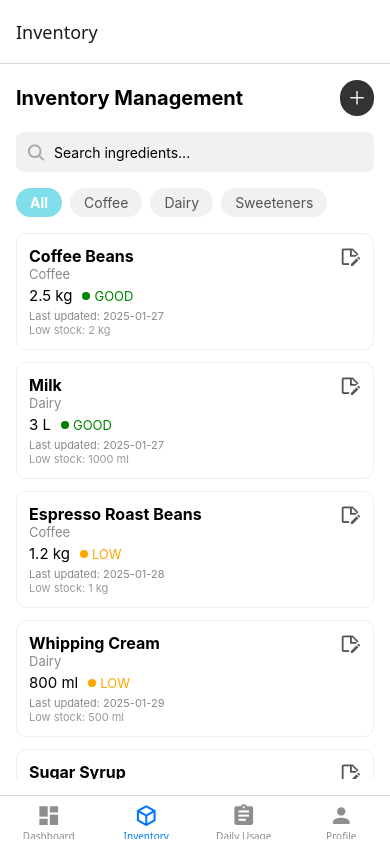
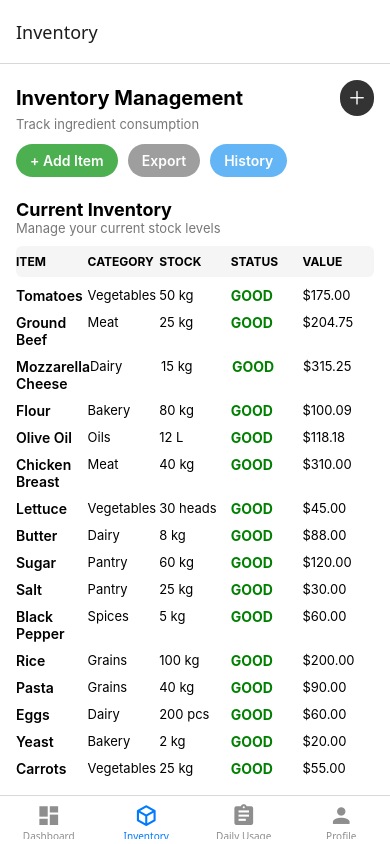
Before and after one commit to GayashiRamanayake/Code4Change, a React Native app: screen /Inventory in a window 390 px wide. Built offline with nearby package versions, Linux system fonts and the light colour scheme.

Commit message:
Updated the inventory screen

```diff
--- a/screens/InventoryScreen.js
+++ b/screens/InventoryScreen.js
@@ -1,145 +1,41 @@
 import React, { useState } from 'react';
-import { View, Text, StyleSheet, TextInput, TouchableOpacity, FlatList } from 'react-native';
-import { Ionicons, MaterialCommunityIcons } from '@expo/vector-icons';
+import { View, Text, StyleSheet, TouchableOpacity, FlatList } from 'react-native';
+import { Ionicons } from '@expo/vector-icons';
 
 export default function InventoryScreen() {
-  const [selectedCategory, setSelectedCategory] = useState('All');
-  const [searchTerm, setSearchTerm] = useState('');
+  const [inventoryData] = useState([
+    { id: '1', name: 'Tomatoes', category: 'Vegetables', stock: '50 kg', status: 'good', value: '$175.00', min: '10 kg', max: '100 kg' },
+    { id: '2', name: 'Ground Beef', category: 'Meat', stock: '25 kg', status: 'good', value: '$204.75', min: '5 kg', max: '50 kg' },
+    { id: '3', name: 'Mozzarella Cheese', category: 'Dairy', stock: '15 kg', status: 'good', value: '$315.25', min: '5 kg', max: '30 kg' },
+    { id: '4', name: 'Flour', category: 'Bakery', stock: '80 kg', status: 'good', value: '$100.09', min: '20 kg', max: '120 kg' },
+    { id: '5', name: 'Olive Oil', category: 'Oils', stock: '12 L', status: 'good', value: '$118.18', min: '5 L', max: '25 L' },
+    { id: '6', name: 'Chicken Breast', category: 'Meat', stock: '40 kg', status: 'good', value: '$310.00', min: '10 kg', max: '70 kg' },
+    { id: '7', name: 'Lettuce', category: 'Vegetables', stock: '30 heads', status: 'good', value: '$45.00', min: '5 heads', max: '60 heads' },
+    { id: '8', name: 'Butter', category: 'Dairy', stock: '8 kg', status: 'good', value: '$88.00', min: '2 kg', max: '20 kg' },
+    { id: '9', name: 'Sugar', category: 'Pantry', stock: '60 kg', status: 'good', value: '$120.00', min: '15 kg', max: '80 kg' },
+    { id: '10', name: 'Salt', category: 'Pantry', stock: '25 kg', status: 'good', value: '$30.00', min: '5 kg', max: '40 kg' },
+    { id: '11', name: 'Black Pepper', category: 'Spices', stock: '5 kg', status: 'good', value: '$60.00', min: '1 kg', max: '10 kg' },
+    { id: '12', name: 'Rice', category: 'Grains', stock: '100 kg', status: 'good', value: '$200.00', min: '30 kg', max: '150 kg' },
+    { id: '13', name: 'Pasta', category: 'Grains', stock: '40 kg', status: 'good', value: '$90.00', min: '10 kg', max: '70 kg' },
+    { id: '14', name: 'Eggs', category: 'Dairy', stock: '200 pcs', status: 'good', value: '$60.00', min: '50 pcs', max: '300 pcs' },
+    { id: '15', name: 'Yeast', category: 'Bakery', stock: '2 kg', status: 'good', value: '$20.00', min: '500 g', max: '5 kg' },
+    { id: '16', name: 'Carrots', category: 'Vegetables', stock: '25 kg', status: 'good', value: '$55.00', min: '5 kg', max: '50 kg' },
+    { id: '17', name: 'Onions', category: 'Vegetables', stock: '40 kg', status: 'good', value: '$80.00', min: '10 kg', max: '70 kg' },
+    { id: '18', name: 'Garlic', category: 'Vegetables', stock: '10 kg', status: 'good', value: '$40.00', min: '2 kg', max: '20 kg' },
+    { id: '19', name: 'Fish Fillets', category: 'Seafood', stock: '20 kg', status: 'good', value: '$250.00', min: '5 kg', max: '40 kg' },
+    { id: '20', name: 'Shrimp', category: 'Seafood', stock: '15 kg', status: 'good', value: '$180.00', min: '5 kg', max: '30 kg' },
+  ]);
 
-  const categories = ['All', 'Coffee', 'Dairy', 'Sweeteners'];
-
-  const inventoryData = [
-    {
-      id: '1',
-      name: 'Coffee Beans',
-      category: 'Coffee',
-      quantity: '2.5 kg',
-      status: 'GOOD',
-      lastUpdated: '2025-01-27',
-      lowStock: '2 kg',
-    },
-    {
-      id: '2',
-      name: 'Milk',
-      category: 'Dairy',
-      quantity: '3 L',
-      status: 'GOOD',
-      lastUpdated: '2025-01-27',
-      lowStock: '1000 ml',
-    },
-    {
-      id: '3',
-      name: 'Espresso Roast Beans',
-      category: 'Coffee',
-      quantity: '1.2 kg',
-      status: 'LOW',
-      lastUpdated: '2025-01-28',
-      lowStock: '1 kg',
-    },
-    {
-      id: '4',
-      name: 'Whipping Cream',
-      category: 'Dairy',
-      quantity: '800 ml',
-      status: 'LOW',
-      lastUpdated: '2025-01-29',
-      lowStock: '500 ml',
-    },
-    {
-      id: '5',
-      name: 'Sugar Syrup',
-      category: 'Sweeteners',
-      quantity: '1.5 L',
-      status: 'GOOD',
-      lastUpdated: '2025-01-27',
-      lowStock: '500 ml',
-    },
-    {
-      id: '6',
-      name: 'Brown Sugar',
-      category: 'Sweeteners',
-      quantity: '3 kg',
-      status: 'GOOD',
-      lastUpdated: '2025-01-26',
-      lowStock: '1 kg',
-    },
-    {
-      id: '7',
-      name: 'Vanilla Syrup',
-      category: 'Sweeteners',
-      quantity: '900 ml',
-      status: 'LOW',
-      lastUpdated: '2025-01-29',
-      lowStock: '500 ml',
-    },
-    {
-      id: '8',
-      name: 'Chocolate Sauce',
-      category: 'Sweeteners',
-      quantity: '1.8 kg',
-      status: 'GOOD',
-      lastUpdated: '2025-01-25',
-      lowStock: '500 g',
-    },
-    {
-      id: '9',
-      name: 'Oat Milk',
-      category: 'Dairy',
-      quantity: '2 L',
-      status: 'GOOD',
-      lastUpdated: '2025-01-27',
-      lowStock: '1 L',
-    },
-    {
-      id: '10',
-      name: 'Matcha Powder',
-      category: 'Coffee',
-      quantity: '500 g',
-      status: 'LOW',
-      lastUpdated: '2025-01-28',
-      lowStock: '300 g',
-    },
-  ];
-
-  const filteredData = inventoryData.filter((item) => {
-    const matchesCategory = selectedCategory === 'All' || item.category === selectedCategory;
-    const matchesSearch = searchTerm.trim() === '' ||
-      item.name.toLowerCase().includes(searchTerm.toLowerCase());
-    return matchesCategory && matchesSearch;
-  });
-
-  // Status dot color based on status
-  const getStatusColor = (status) => {
-    switch (status) {
-      case 'GOOD':
-        return 'green';
-      case 'LOW':
-        return 'orange';
-      case 'OUT':
-        return 'red';
-      default:
-        return 'gray';
-    }
-  };
 
   const renderItem = ({ item }) => (
-    <View style={styles.itemCard}>
-      <View style={{ flex: 1 }}>
-        <Text style={styles.itemName}>{item.name}</Text>
-        <Text style={styles.itemCategory}>{item.category}</Text>
-        <View style={styles.row}>
-          <Text style={styles.itemQuantity}>{item.quantity}</Text>
-          <View style={[styles.statusDot, { backgroundColor: getStatusColor(item.status) }]} />
-          <Text style={[styles.statusText, { color: getStatusColor(item.status) }]}>{item.status}</Text>
-        </View>
-        <Text style={styles.itemDate}>
-          Last updated: {item.lastUpdated}
-        </Text>
-        <Text style={styles.lowStock}>Low stock: {item.lowStock}</Text>
-      </View>
-      <TouchableOpacity>
-        <MaterialCommunityIcons name="note-edit-outline" size={22} color="#555" />
-      </TouchableOpacity>
+    <View style={styles.row}>
+      <Text style={styles.cellName}>{item.name}</Text>
+      <Text style={styles.cell}>{item.category}</Text>
+      <Text style={styles.cell}>{item.stock}</Text>
+      <Text style={[styles.cellStatus, { color: item.status === 'good' ? 'green' : 'red' }]}>
+        {item.status}
+      </Text>
+      <Text style={styles.cell}>{item.value}</Text>
     </View>
   );
 
@@ -152,45 +48,37 @@ export default function InventoryScreen() {
           <Ionicons name="add" size={22} color="#fff" />
         </TouchableOpacity>
       </View>
+      <Text style={styles.subtitle}>Track ingredient consumption</Text>
 
-      {/* Search Bar */}
-      <View style={styles.searchContainer}>
-        <Ionicons name="search" size={20} color="#aaa" />
-        <TextInput
-          placeholder="Search ingredients..."
-          style={styles.searchInput}
-          value={searchTerm}
-          onChangeText={setSearchTerm}
-          onSubmitEditing={() => setSearchTerm(searchTerm.trim())} // Enter to search
-        />
+      {/* Action Buttons */}
+      <View style={styles.actionRow}>
+        <TouchableOpacity style={[styles.actionButton, { backgroundColor: '#4CAF50' }]}>
+          <Text style={styles.actionText}>+ Add Item</Text>
+        </TouchableOpacity>
+        <TouchableOpacity style={[styles.actionButton, { backgroundColor: '#9E9E9E' }]}>
+          <Text style={styles.actionText}>Export</Text>
+        </TouchableOpacity>
+        <TouchableOpacity style={[styles.actionButton, { backgroundColor: '#64B5F6' }]}>
+          <Text style={styles.actionText}>History</Text>
+        </TouchableOpacity>
       </View>
 
-      {/* Categories */}
-      <View style={styles.categoryRow}>
-        {categories.map((cat) => (
-          <TouchableOpacity
-            key={cat}
-            style={[
-              styles.categoryButton,
-              selectedCategory === cat && styles.categorySelected,
-            ]}
-            onPress={() => setSelectedCategory(cat)}
-          >
-            <Text
-              style={[
-                styles.categoryText,
-                selectedCategory === cat && styles.categoryTextSelected,
-              ]}
-            >
-              {cat}
-            </Text>
-          </TouchableOpacity>
-        ))}
+      {/* Current Inventory Section */}
+      <Text style={styles.sectionTitle}>Current Inventory</Text>
+      <Text style={styles.sectionSubtitle}>Manage your current stock levels</Text>
+
+      {/* Table Header */}
+      <View style={[styles.row, styles.tableHeader]}>
+        <Text style={styles.cellHeader}>ITEM</Text>
+        <Text style={styles.cellHeader}>CATEGORY</Text>
+        <Text style={styles.cellHeader}>STOCK</Text>
+        <Text style={styles.cellHeader}>STATUS</Text>
+        <Text style={styles.cellHeader}>VALUE</Text>
       </View>
 
-      {/* Inventory List */}
+      {/* List */}
       <FlatList
-        data={filteredData}
+        data={inventoryData}
         renderItem={renderItem}
         keyExtractor={(item) => item.id}
         contentContainerStyle={{ paddingBottom: 20 }}
@@ -201,52 +89,24 @@ export default function InventoryScreen() {
 
 const styles = StyleSheet.create({
   container: { flex: 1, backgroundColor: '#fff', padding: 16 },
-  header: { flexDirection: 'row', justifyContent: 'space-between', alignItems: 'center', marginBottom: 16 },
+  header: { flexDirection: 'row', justifyContent: 'space-between', alignItems: 'center' },
   headerTitle: { fontSize: 20, fontWeight: 'bold' },
+  subtitle: { fontSize: 13, color: '#777', marginBottom: 12 },
   addButton: { backgroundColor: '#333', borderRadius: 20, padding: 6 },
-  searchContainer: {
-    flexDirection: 'row',
-    alignItems: 'center',
-    backgroundColor: '#f1f1f1',
-    borderRadius: 8,
-    paddingHorizontal: 10,
-    height: 40,
-    marginBottom: 16,
+  actionRow: { flexDirection: 'row', marginBottom: 12 },
+  actionButton: {
+    paddingHorizontal: 14,
+    paddingVertical: 8,
+    borderRadius: 20,
+    marginRight: 10,
   },
-  searchInput: { flex: 1, marginLeft: 8 },
-  categoryRow: { flexDirection: 'row', marginBottom: 16 },
-  categoryButton: {
-    paddingHorizontal: 14,
-    paddingVertical: 6,
-    backgroundColor: '#f1f1f1',
-    borderRadius: 20,
-    marginRight: 8,
-  },
-  categorySelected: { backgroundColor: '#80DEEA' },
-  categoryText: { color: '#555' },
-  categoryTextSelected: { color: '#fff', fontWeight: 'bold' },
-  itemCard: {
-    backgroundColor: '#fff',
-    borderRadius: 10,
-    padding: 12,
-    marginBottom: 12,
-    flexDirection: 'row',
-    justifyContent: 'space-between',
-    alignItems: 'flex-start',
-    borderWidth: 1,
-    borderColor: '#eee',
-  },
-  itemName: { fontWeight: 'bold', fontSize: 16 },
-  itemCategory: { color: '#888', fontSize: 13 },
-  row: { flexDirection: 'row', alignItems: 'center', marginVertical: 4 },
-  itemQuantity: { fontSize: 15, marginRight: 6 },
-  statusDot: {
-    width: 8,
-    height: 8,
-    borderRadius: 4,
-    marginHorizontal: 4,
-  },
-  statusText: { fontSize: 13 },
-  itemDate: { fontSize: 11, color: '#888' },
-  lowStock: { fontSize: 11, color: '#999' },
+  actionText: { color: '#fff', fontWeight: '600' },
+  sectionTitle: { fontSize: 18, fontWeight: 'bold', marginTop: 10 },
+  sectionSubtitle: { fontSize: 13, color: '#777', marginBottom: 10 },
+  tableHeader: { backgroundColor: '#f5f5f5', borderRadius: 6, paddingVertical: 8 },
+  row: { flexDirection: 'row', justifyContent: 'space-between', marginBottom: 10 },
+  cellHeader: { flex: 1, fontWeight: 'bold', fontSize: 12 },
+  cellName: { flex: 1, fontWeight: '600', fontSize: 14 },
+  cell: { flex: 1, fontSize: 13 },
+  cellStatus: { flex: 1, fontWeight: 'bold', textTransform: 'uppercase' },
 });
```
Also changed, not shown: 1 other file (tests, documents, lock files or other folders).
